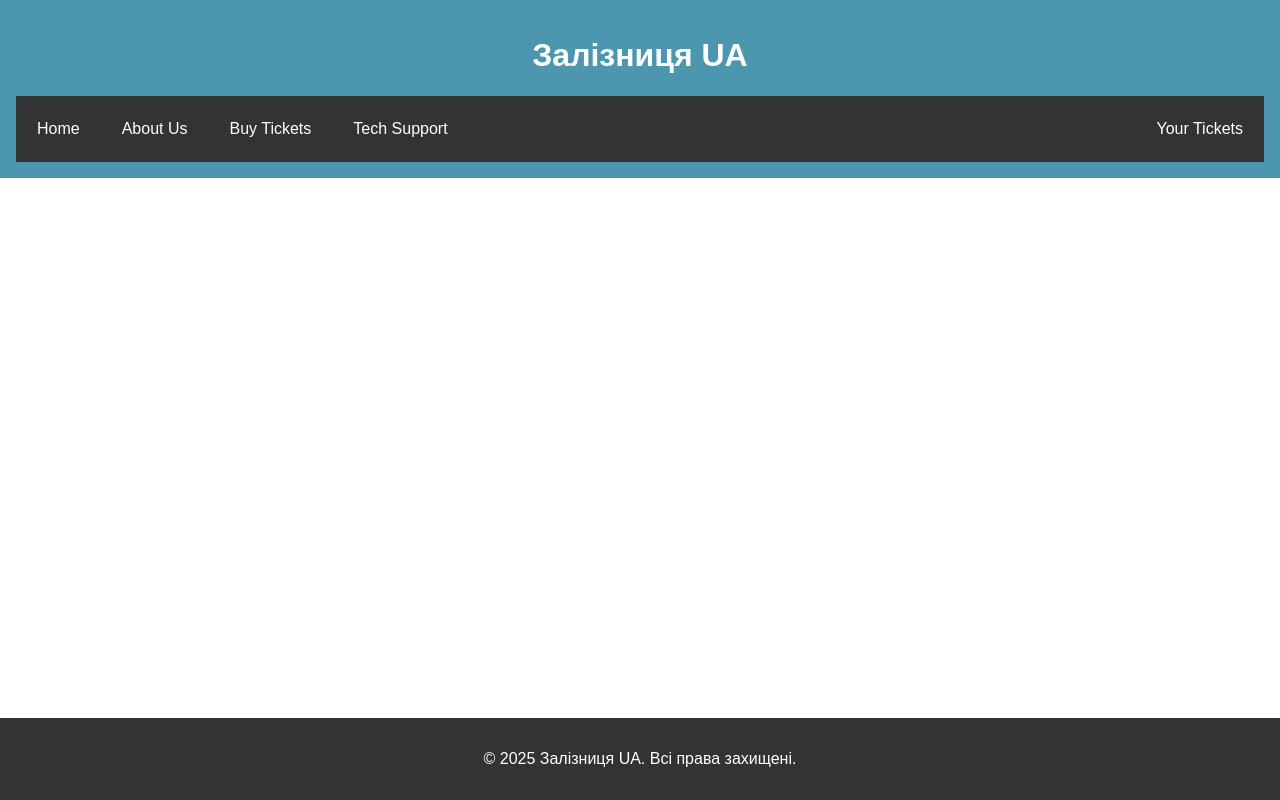
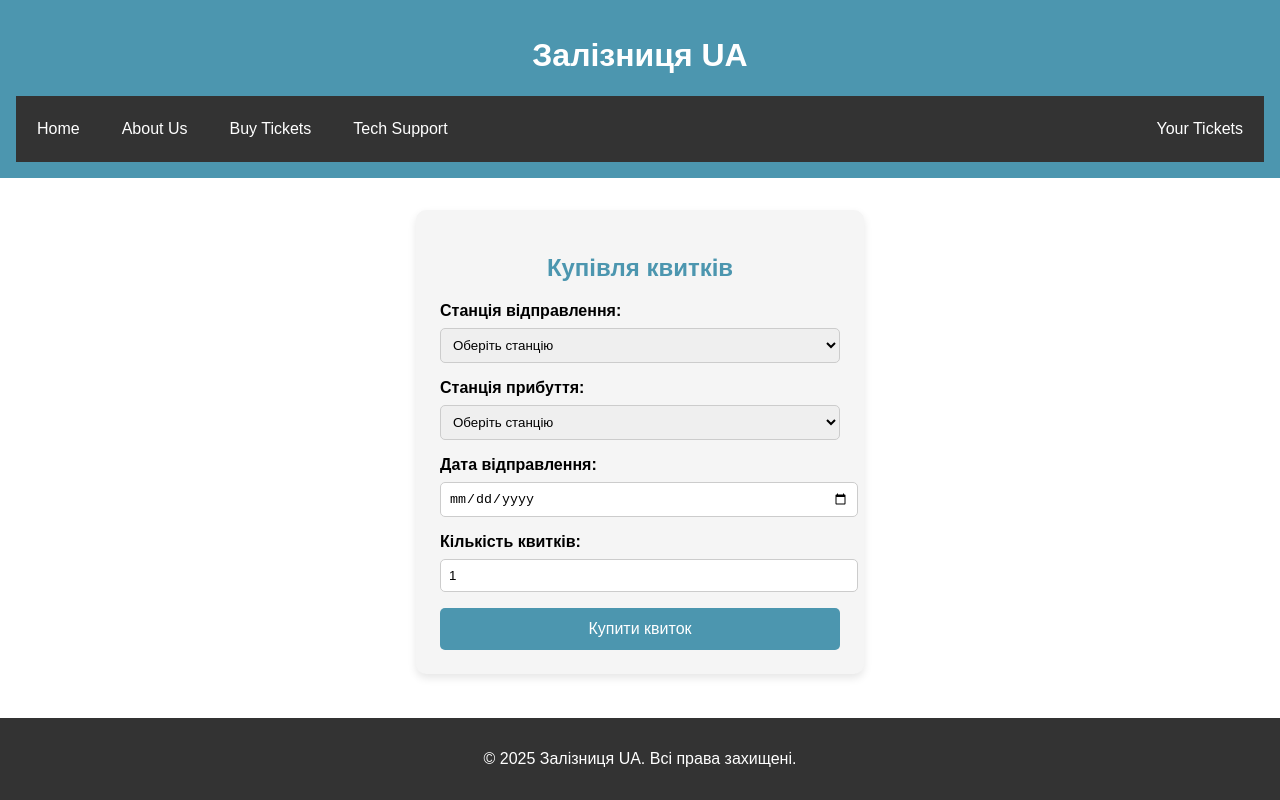
Before and after one commit to ZahariyBoris/Praktyka-3-kurs, a Vue app in the folder zaliznytsiaUA/: page /ticket in a window 1280 px wide. Built offline with nearby package versions, Linux system fonts and the light colour scheme.

Commit message:
filled info in "Buy Tickets" page

```diff
--- a/zaliznytsiaUA/src/components/BuyTickets.vue
+++ b/zaliznytsiaUA/src/components/BuyTickets.vue
@@ -1,11 +1,142 @@
 <template>
+
+  <div class="buy-tickets">
+    <h2>Купівля квитків</h2>
+
+    <form @submit.prevent="buyTicket">
+      <div class="form-group">
+        <label for="from">Станція відправлення:</label>
+        <select v-model="ticket.from" id="from" required>
+          <option disabled value="">Оберіть станцію</option>
+          <option v-for="station in stations" :key="station" :value="station">
+            {{ station }}
+          </option>
+        </select>
+      </div>
+
+      <div class="form-group">
+        <label for="to">Станція прибуття:</label>
+        <select v-model="ticket.to" id="to" required>
+          <option disabled value="">Оберіть станцію</option>
+          <option v-for="station in stations" :key="station" :value="station">
+            {{ station }}
+          </option>
+        </select>
+      </div>
+
+      <div class="form-group">
+        <label for="date">Дата відправлення:</label>
+        <input type="date" v-model="ticket.date" id="date" required />
+      </div>
+
+      <div class="form-group">
+        <label for="quantity">Кількість квитків:</label>
+        <input type="number" v-model.number="ticket.quantity" id="quantity" min="1" max="10" required />
+      </div>
+
+      <button type="submit">Купити квиток</button>
+    </form>
+
+    <div v-if="confirmationMessage" class="confirmation">
+      {{ confirmationMessage }}
+    </div>
+  </div>
 
 </template>
 
 <script>
 
+  export default {
+    name: "BuyTickets",
+    data() {
+      return {
+        stations: ["Київ", "Львів", "Одеса", "Харків", "Дніпро"],
+        ticket: {
+          from: "",
+          to: "",
+          date: "",
+          quantity: 1,
+        },
+        confirmationMessage: "",
+      };
+    },
+    methods: {
+      buyTicket() {
+        if (this.ticket.from === this.ticket.to) {
+          this.confirmationMessage = "Станція відправлення та прибуття не можуть бути однаковими.";
+          return;
+        }
+        this.confirmationMessage = `Квиток(и) успішно придбано: ${this.ticket.quantity} квиток(ів) з ${this.ticket.from} до ${this.ticket.to} на ${this.ticket.date}.`;
+
+        this.ticket = {
+          from: "",
+          to: "",
+          date: "",
+          quantity: 1,
+        };
+      },
+    },
+  };
+
 </script>
 
-<style lang="scss">
+<style scoped lang="scss">
+
+  .buy-tickets {
+    max-width: 400px;
+    margin: 2rem auto;
+    padding: 1.5rem;
+    background-color: #f5f5f5;
+    border-radius: 10px;
+    box-shadow: 0 4px 8px rgba(0, 0, 0, 0.1);
+
+    h2 {
+      text-align: center;
+      color: #4c96af;
+    }
+
+    .form-group {
+      margin-bottom: 1rem;
+
+      label {
+        display: block;
+        margin-bottom: 0.5rem;
+        font-weight: bold;
+      }
+
+      input,
+      select {
+        width: 100%;
+        padding: 0.5rem;
+        border: 1px solid #ccc;
+        border-radius: 5px;
+      }
+    }
+
+    button {
+      width: 100%;
+      padding: 0.75rem;
+      background-color: #4c96af;
+      color: white;
+      border: none;
+      border-radius: 5px;
+      cursor: pointer;
+      font-size: 1rem;
+
+      &:hover {
+        background-color: #3b7e94;
+      }
+    }
+
+    .confirmation {
+      margin-top: 1rem;
+      padding: 0.75rem;
+      background-color: #d4edda;
+      color: #155724;
+      border: 1px solid #c3e6cb;
+      border-radius: 5px;
+      text-align: center;
+    }
+  }
 
 </style>
```
